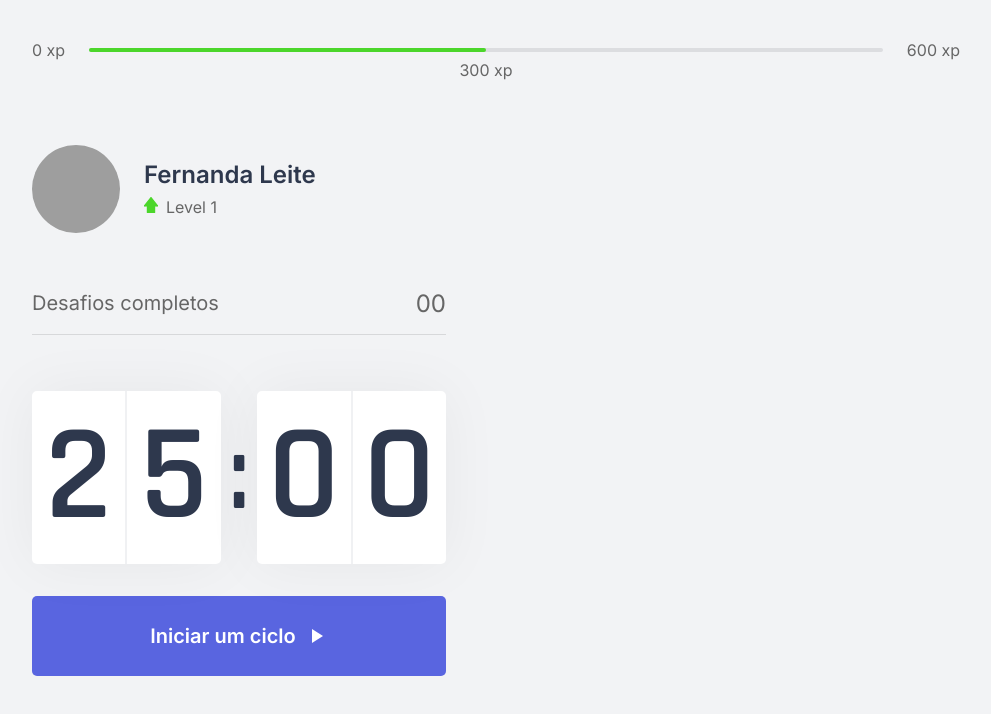
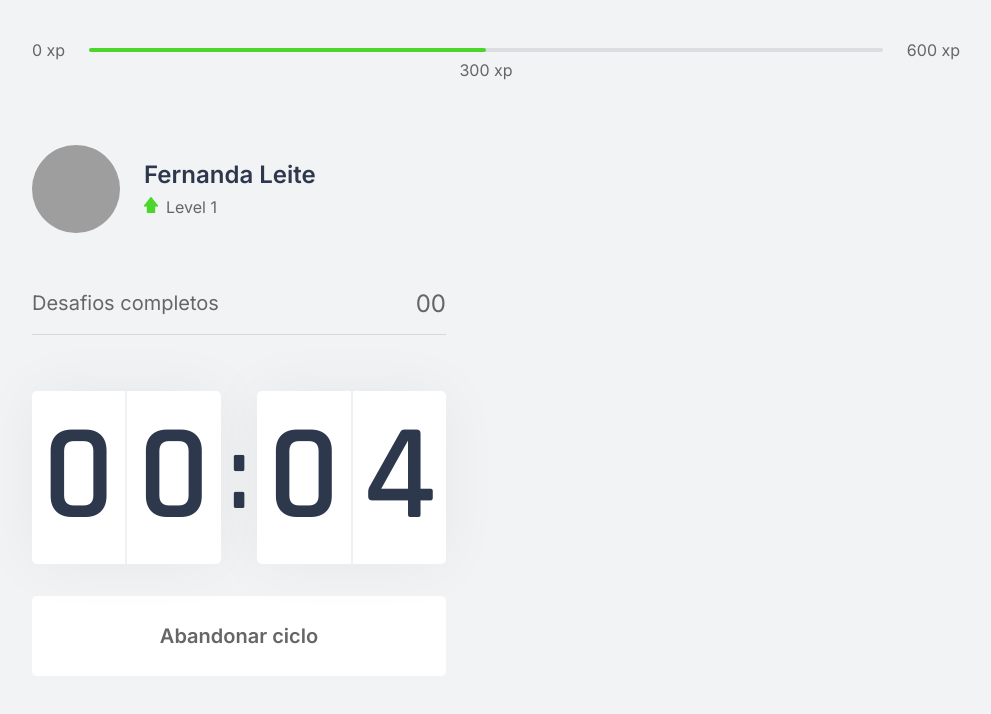
Before and after one commit to Fekleite/move.it, a Next.js app: page / in a window 1280 px wide. Both pictures are taken after a click on the button "Iniciar um ciclo". Shown: the top 714 px of the page, without its empty margins (144-1135 px from the left). Built offline with nearby package versions, Linux system fonts and the light colour scheme; grey boxes are pictures that could not be loaded.

Commit message:
feat: countdown hook

```diff
--- a/src/components/Countdown.tsx
+++ b/src/components/Countdown.tsx
@@ -1,27 +1,88 @@
+import { useState, useEffect } from "react";
+
 import { CountdownContainer, CountdownButton } from "../styles/components/countdown";
 
+let countdownTimeout: NodeJS.Timeout;
+
 export function Countdown() {
+  const [time, setTime] = useState(0.1 * 60);
+  const [isActive, setIsActive] = useState(false);
+  const [hasFinished, setHasFinished] = useState(false);
+
+  const minutes = Math.floor(time / 60);
+  const seconds = time % 60;
+
+  const [minuteLeft, minuteRight] = String(minutes).padStart(2, '0').split('');
+  const [secondLeft, secondRight] = String(seconds).padStart(2, '0').split('');
+
+  function startCountdown() {
+    setIsActive(true);
+  }
+
+  function resetCountdown() {
+    clearTimeout(countdownTimeout);
+    setIsActive(false);
+    setTime(25 * 60);
+  }
+
+  useEffect(() => {
+    if(isActive && time > 0) {
+      countdownTimeout = setTimeout(() => {
+        setTime(time - 1);
+      }, 1000)
+    } else if(isActive && time === 0) {
+      console.log("Finalizou");
+      setHasFinished(true);
+      setIsActive(false);
+    }
+  }, [isActive, time]);
+
   return (
     <div>
       <CountdownContainer>
         <div>
-          <span>2</span>
-          <span>5</span>
+          <span>{minuteLeft}</span>
+          <span>{minuteRight}</span>
         </div>
 
         <span>:</span>
 
         <div>
-          <span>0</span>
-          <span>0</span>
+          <span>{secondLeft}</span>
+          <span>{secondRight}</span>
         </div>
       </CountdownContainer>
 
-      <CountdownButton type="button">
-        Iniciar um ciclo
-
-        <img src="icons/play.svg" alt=""/>
-      </CountdownButton>
+      {
+        hasFinished ? (
+          <CountdownButton
+            disabled
+          >
+            Ciclo encerrado
+          </CountdownButton>
+        ) : (
+          <>
+            {
+              isActive ? (
+                <CountdownButton
+                  type="button"
+                  onClick={resetCountdown}
+                  buttonActive
+                >
+                  Abandonar ciclo
+                </CountdownButton>
+              ) : (
+                <CountdownButton
+                  type="button"
+                  onClick={startCountdown}
+                >
+                  Iniciar um ciclo
+                </CountdownButton>
+              )
+            }
+          </>
+        )
+      }
     </div>
   );
 }
--- a/src/styles/components/countdown.ts
+++ b/src/styles/components/countdown.ts
@@ -1,4 +1,8 @@
 import styled from "styled-components";
+
+interface ButtonCountdownProps {
+  buttonActive?: boolean;
+}
 
 export const CountdownContainer = styled.div`
   display: flex;
@@ -37,7 +41,7 @@
   }
 `;
 
-export const CountdownButton = styled.button`
+export const CountdownButton = styled.button<ButtonCountdownProps>`
   width: 100%;
   height: 5rem;
   margin-top: 2rem;
@@ -46,17 +50,21 @@
   justify-content: center;
   border: 0;
   border-radius: 5px;
-  background: var(--blue);
-  color: var(--white);
+  background: ${props => props.buttonActive ? "var(--white)" : "var(--blue)" };
+  color: ${props => props.buttonActive ? "var(--text)" : "var(--white)" };
   font-size: 1.25rem;
   font-weight: 600;
   transition: background-color 0.2s;
 
-  img {
-    margin-left: 8px;
+  &:disabled {
+    background: var(--white);
+    color: var(--text);
+    border-bottom: 4px solid var(--green);
+    cursor: not-allowed;
   }
 
-  &:hover {
-    background: var(--blue-dark);
+  &:not(:disabled):hover {
+    background: ${props => props.buttonActive ? "var(--red)" : "var(--blue-dark)" };
+    color: var(--white);
   }
 `;
```
Also changed, not shown: public/icons/play.svg (deleted).
